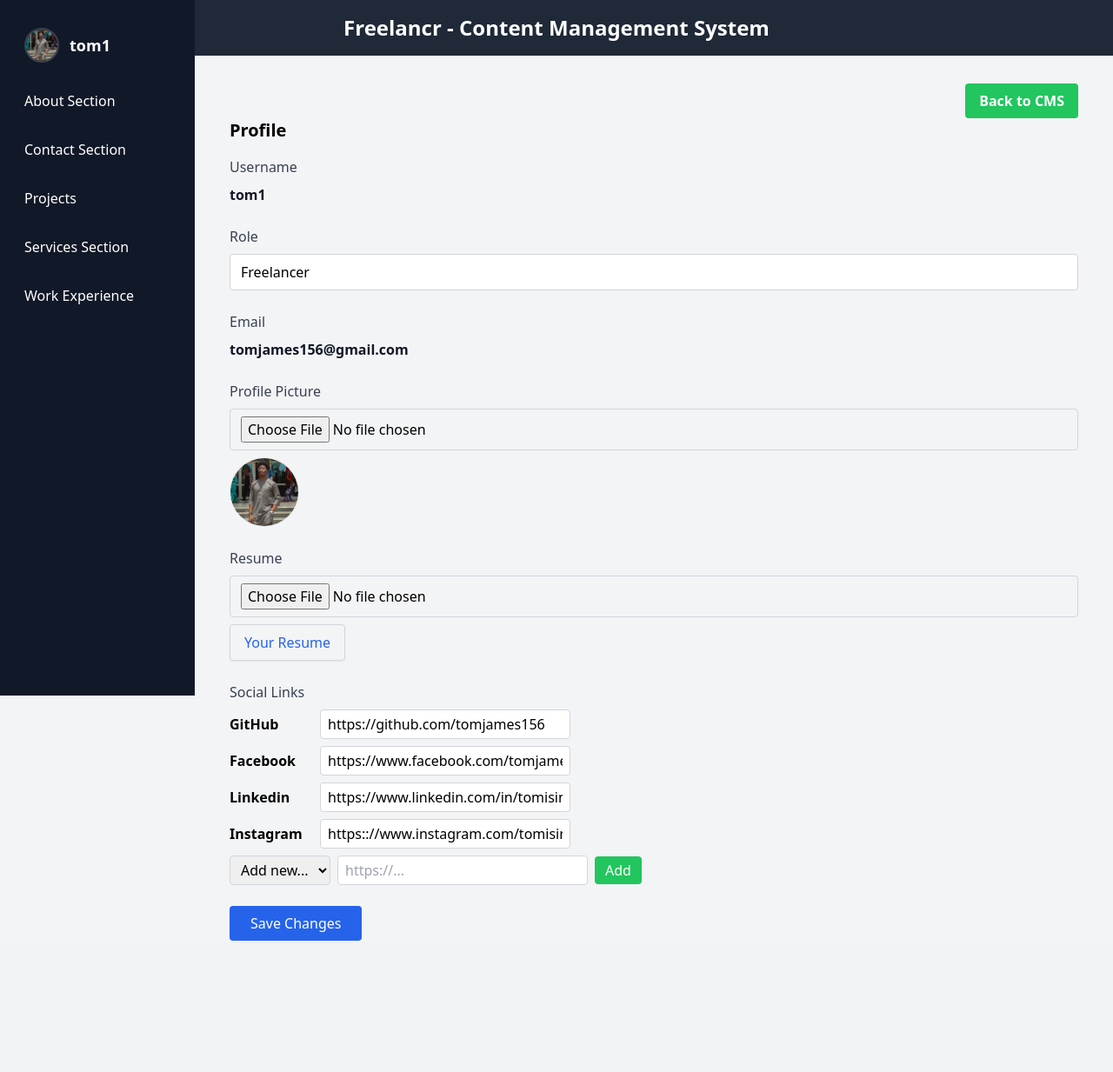
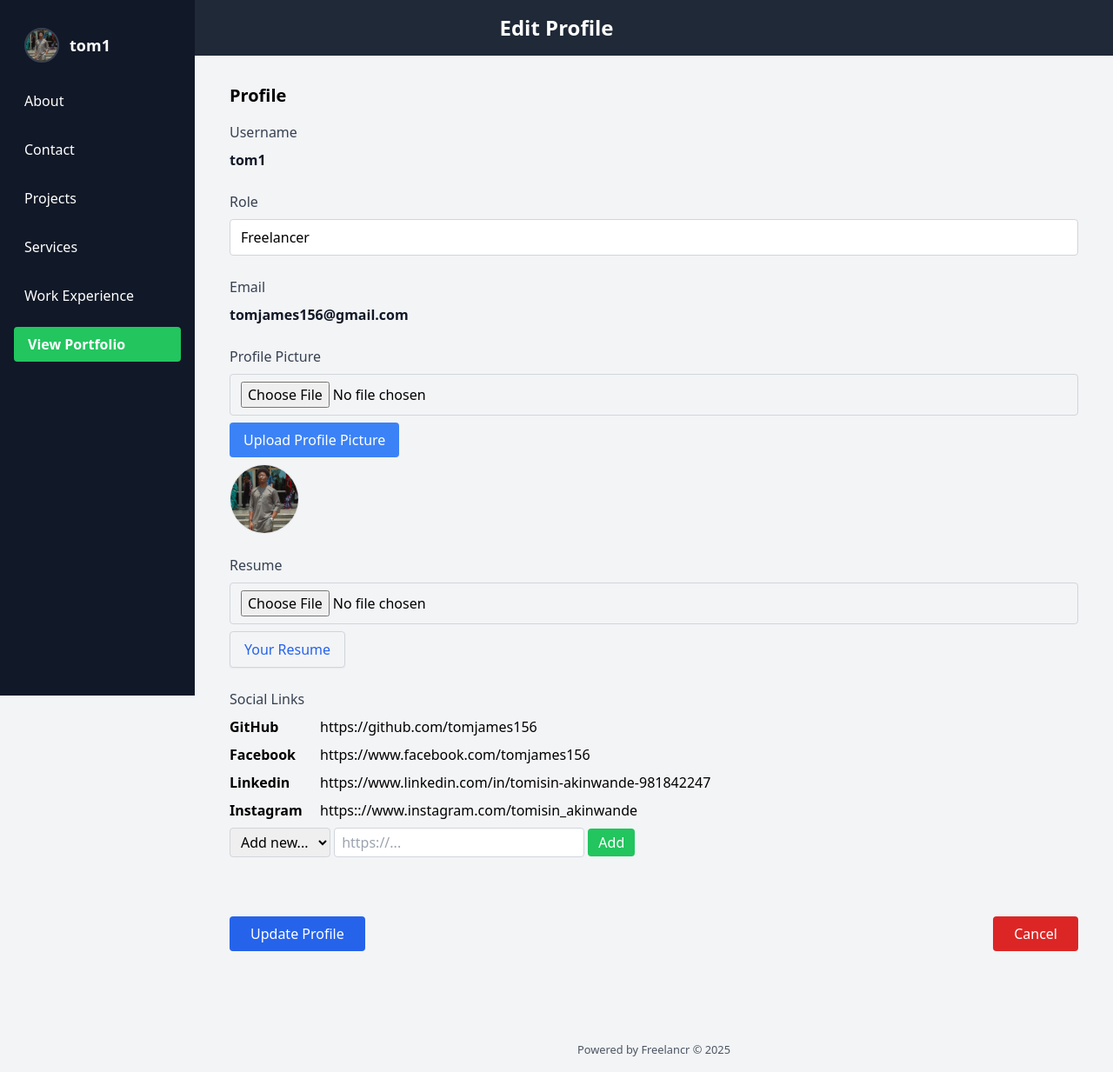
Before and after one commit to tomjames156/showyy, a Flask app: page /cms/tom1/profile/edit in a window 1280 px wide. Shown: the whole page at 87% size. Before the commit the page ends 1082 px from the top, so only its background shows below. Run offline with Flask 3, Linux system fonts and the light colour scheme; parts of the project's set-up code (start-up, migrations or seed data) failed here and were passed over; some libraries are stand-ins or nearby versions.

Commit message:
added cms base layout html

```diff
--- /dev/null
+++ b/backend/templates/cms_base_layout.html
@@ -0,0 +1,90 @@
+<!DOCTYPE html>
+<html lang="en">
+<head>
+    <meta charset="UTF-8">
+    {% block head %}
+    <title>Freelancr | {% block title %} {% endblock %} </title>
+    <meta name="viewport" content="width=device-width, initial-scale=1.0">
+    <!-- Tailwind CSS CDN -->
+    <script src="https://cdn.tailwindcss.com"></script>
+    <!-- Logo in header -->
+    <link rel="icon" type="image/png" href="{{ url_for('static', filename='images/logoo.png') }}">
+    <style>
+        main{
+            scroll-behaviour: smooth;
+            overflow-y: scroll;
+            scroll-padding-top: 2rem;
+        }
+        .logo-img {
+            height: 2.5rem;
+            width: 2.5rem;
+            object-fit: contain;
+            display: inline-block;
+            vertical-align: middle;
+        }
+
+        @media (min-width: 640px) {
+            main, footer {
+                margin-left: 14rem;
+            }
+    </style>
+    <script>
+        // Smooth scroll for side nav
+        // Add scroll-padding-top to html for smooth scroll offset
+        document.documentElement.style.scrollPaddingTop = '1rem';
+
+        document.querySelectorAll('aside nav a').forEach(link => {
+            link.addEventListener('click', function(e) {
+            const targetId = this.getAttribute('href').substring(1);
+            const target = document.getElementById(targetId);
+            if (target) {
+                e.preventDefault();
+                target.scrollIntoView({ behavior: 'smooth' });
+            }
+            });
+        });
+    </script>
+    {% endblock %}
+</head>
+<body class="bg-gray-100 relative h-full w-full">
+    <header class="bg-gray-800 text-white py-4 text-center">
+        <h1 class="text-2xl font-bold">{% block page_title %} {% endblock %}</h1>
+    </header>
+    <aside class="fixed top-0 left-0 h-full w-56 bg-gray-900 text-white flex flex-col py-8 px-4 z-20">
+        <nav class="flex flex-col gap-4">
+            <a href="{{url_for('views.profile', username=profile.username)}}"
+               class="flex items-center gap-3 px-3 mb-2 hover:bg-gray-800 rounded transition">
+                {% if profile.portfolio.profile_pic %}
+                <img src="{{ url_for('static', filename='images/' + profile.portfolio.profile_pic) }}" alt="Profile Picture" class="w-10 h-10 rounded-full object-cover border-2 border-gray-700">
+                {% else %}
+                <img src="{{ url_for('static', filename='images/' ~ 'default_usr.jpg') }}" alt="Profile Picture" class="w-10 h-10 rounded-full object-cover border-2 border-gray-700">
+                {% endif %}
+                <span class="font-bold text-lg">{{ profile.username }}</span>
+            </a>
+            <a href="{{url_for('views.cms', username=profile.username)}}#about-section"
+               class="hover:bg-gray-700 rounded px-3 py-2 transition">About</a>
+            <a href="{{url_for('views.cms', username=profile.username)}}#contact-section"
+               class="hover:bg-gray-700 rounded px-3 py-2 transition">Contact</a>
+            <a href="{{url_for('views.cms', username=profile.username)}}#projects-section"
+               class="hover:bg-gray-700 rounded px-3 py-2 transition">Projects</a>
+            <a href="{{url_for('views.cms', username=profile.username)}}#services-section"
+               class="hover:bg-gray-700 rounded px-3 py-2 transition">Services</a>
+            <a href="{{url_for('views.cms', username=profile.username)}}#experiences-section"
+               class="hover:bg-gray-700 rounded px-3 py-2 transition">Work Experience</a>
+            <a href="{{url_for('views.portfolio', username=profile.username)}}" target="_blank"
+               class="bg-green-500 hover:bg-green-600 text-white font-semibold py-2 px-4 rounded transition duration-200">
+                View Portfolio
+            </a>
+        </nav>
+    </aside>
+    <main class="px-10">
+        {% block content %}
+        {% endblock %}
+    </main>
+    <footer class="text-center text-gray-600 text-[0.8rem] mt-20 mb-4">
+            Powered by Freelancr &copy; 2025
+    </footer>
+</body>
+{% block inline_js %}
+{% endblock %}
+</html>
--- a/backend/templates/profile.html
+++ b/backend/templates/profile.html
@@ -1,79 +1,16 @@
-<!DOCTYPE html>
-<html lang="en">
-<head>
-    <meta charset="UTF-8">
-    <title>Content Management System</title>
-    <meta name="viewport" content="width=device-width, initial-scale=1.0">
-    <!-- Tailwind CSS CDN -->
-    <script src="https://cdn.tailwindcss.com"></script>
-    <link rel="icon" type="image/png" href="{{ url_for('static', filename='images/logoo.png') }}">
-    </head>
-    <style>
-        .logo-img {
-            height: 2.5rem;
-            width: 2.5rem;
-            object-fit: contain;
-            display: inline-block;
-            vertical-align: middle;
-        }
-    </style>
-</head>
-<body class="bg-gray-100">
-    <header class="bg-gray-800 text-white py-4 text-center">
-        <h1 class="text-2xl font-bold">Freelancr - Content Management System</h1>
-    </header>
-    <aside class="fixed top-0 left-0 h-full w-56 bg-gray-900 text-white flex flex-col py-8 px-4 z-20">
-        <nav class="flex flex-col gap-4">
-            <div class="flex items-center gap-3 px-3 mb-2">
-                {% if profile.portfolio.profile_pic %}
-                <img src="{{ url_for('static', filename='images/' + profile.portfolio.profile_pic) }}" alt="Profile Picture" class="w-10 h-10 rounded-full object-cover border-2 border-gray-700">
-                {% else %}
-                <img src="{{ url_for('static', filename='images/' ~ 'default_usr.jpg') }}" alt="Profile Picture" class="w-10 h-10 rounded-full object-cover border-2 border-gray-700">
-                {% endif %}
-                <span class="font-bold text-lg">{{ profile.username }}</span>
-            </div>
-            <a href="./../edit#about-section" class="hover:bg-gray-700 rounded px-3 py-2 transition">About Section</a>
-            <a href="./../edit#contact-section" class="hover:bg-gray-700 rounded px-3 py-2 transition">Contact Section</a>
-            <a href="./../edit#projects-section" class="hover:bg-gray-700 rounded px-3 py-2 transition">Projects</a>
-            <a href="./../edit#services-section" class="hover:bg-gray-700 rounded px-3 py-2 transition">Services Section</a>
-            <a href="./../edit#experiences-section" class="hover:bg-gray-700 rounded px-3 py-2 transition">Work Experience</a>
-        </nav>
-    </aside>
-    <style>
-        @media (min-width: 640px) {
-            main {
-                margin-left: 14rem;
-            }
-        }
-    </style>
-    <script>
-        // Smooth scroll for side nav
-        // Add scroll-padding-top to html for smooth scroll offset
-        document.documentElement.style.scrollPaddingTop = '1rem';
-
-        document.querySelectorAll('aside nav a').forEach(link => {
-            link.addEventListener('click', function(e) {
-            const targetId = this.getAttribute('href').substring(1);
-            const target = document.getElementById(targetId);
-            if (target) {
-                e.preventDefault();
-                target.scrollIntoView({ behavior: 'smooth' });
-            }
-            });
-        });
-    </script>
+{% extends "cms_base_layout.html" %}
+<body class="bg-gray-100 ">
+    {% block page_title %} Edit Profile {% endblock %}
     <main class="px-10">
+        {% block content %}
         <div class="container mx-auto mt-8">
             <div class="container mx-auto mt-6 flex justify-end">
-            <a href="./../edit" class="bg-green-500 hover:bg-green-600 text-white font-semibold py-2 px-4 rounded transition duration-200">
-                Back to CMS
-            </a>
         </div>
             <h2 class="text-xl font-semibold mb-4">Profile</h2>
         </div>
         <form method="POST" enctype="multipart/form-data" class="space-y-6">
             <div>
-                <label for="username" class="block text-gray-700 font-medium mb-2">Username</label>
+                <div class="block text-gray-700 font-medium mb-2">Username</div>
                 <span class="font-bold text-gray-900">{{ profile.username }}</span>
             </div>
             <div>
@@ -81,14 +18,16 @@
                 <input type="text" id="role" name="role" value="{{ profile.portfolio.role }}" class="w-full border border-gray-300 rounded px-3 py-2 focus:outline-none focus:ring-2 focus:ring-blue-400">
             </div>
             <div>
-                <label for="email" class="block text-gray-700 font-medium mb-2">Email</label>
+                <div for="email" class="block text-gray-700 font-medium mb-2">Email</div>
                 <span class="font-bold text-gray-900">{{ profile.email }}</span>
             </div>
             <div>
                 <label for="profile_pic" class="block text-gray-700 font-medium mb-2">Profile Picture</label>
                 <input type="file" id="profile_pic" name="profile_pic" class="w-full border border-gray-300 rounded px-3 py-2">
+                <button type="button" id="uploadProfilePicBtn" class="mt-2 bg-blue-500 text-white px-4 py-2 rounded" onclick="() => alert('Nooo')">Upload Profile Picture</button>
+                <div id="profilePicUploadMsg" class="mt-2 text-sm"></div>
                 {% if profile.portfolio.profile_pic %}
-                <img src="{{ url_for('static', filename='images/' + profile.portfolio.profile_pic) }}" alt="Current Profile Picture" class="mt-2 w-20 h-20 rounded-full object-cover border">
+                <img id="currentProfilePic" src="{{ url_for('static', filename='images/' + profile.portfolio.profile_pic) }}" alt="Current Profile Picture" class="mt-2 w-20 h-20 rounded-full object-cover border">
                 {% endif %}
             </div>
             <div>
@@ -109,11 +48,13 @@
                     <div class="flex items-center gap-2">
                         <input type="hidden" name="social_link_id_{{ loop.index }}" value="{{ link.id }}">
                         <span class="font-bold w-24">{{ link.link_type }}</span>
-                        <input type="url" name="social_link_value_{{ loop.index }}" value="{{ link.link_value }}" placeholder="https://..." class="border border-gray-300 rounded px-2 py-1 w-72">
+                        <span>{{ link.link_value }}</span>
                     </div>
                     {% endfor %}
                     <!-- New social link input -->
                     <div class="flex items-center gap-2">
+                        <form id="add-social-link-form">
+                            <div class="h-content">
                                 <select name="new_social_link_type" class="border border-gray-300 rounded px-2 py-1">
                                     <option value="">Add new...</option>
                                     <option value="GitHub">GitHub</option>
@@ -122,13 +63,87 @@
                                     <option value="Website">Website</option>
                                     <!-- Add more options as needed -->
                                 </select>
-                        <input type="url" name="new_social_link_value" placeholder="https://..." class="border border-gray-300 rounded px-2 py-1 w-72">
+                                <input type="url" name="new_social_link_value" placeholder="https://..." class="border border-gray-300 rounded px-2 py-1 w-72 mb-5">
                                 <button type="submit" name="add_social_link" value="1" class="bg-green-500 text-white px-3 py-1 rounded hover:bg-green-600 transition">Add</button>
                             </div>
                         </div>
                 </div>
-
-            <button type="submit" class="bg-blue-600 text-white px-6 py-2 rounded hover:bg-blue-700 transition">Save Changes</button>
+            </div>
+            <div class="flex justify-between">
+                <button
+                        type="submit" class="bg-blue-600 text-white my-6 px-6 py-2 rounded
+                        hover:bg-red-700
+                        transition">Update Profile</button>
+                <a href="{{url_for('views.cms', username=profile.username)}}"
+                        class="bg-red-600 text-white my-6 px-6 py-2 rounded hover:bg-red-700 transition">Cancel</a>
+            </div>
         </form>
+        {% endblock %}
     </main>
 </body>
+<script>
+    document.getElementById('add-social-link-form').addEventListener('submit', function(event) {
+        event.preventDefault(); // Prevent the default form submission
+
+        const formData = new FormData(this);
+
+        fetch('/social_links/', {
+            method: 'POST',
+            body: formData,
+            headers: {
+                'Authorization': 'Bearer {{ jwt_token }}' // Assuming the JWT token is stored in a variable
+            }
+        })
+        .then(response => response.json())
+        .then(data => {
+            if (data.success) {
+                alert('Social link added successfully!');
+                location.reload(); // Reload the page to see the changes
+            } else {
+                alert('Error adding social link: ' + data.message);
+            }
+        })
+        .catch(error => console.error('Error:', error));
+    });
+
+    document.getElementById('uploadProfilePicBtn').addEventListener('click', function(event) {
+        const fileInput = document.getElementById('profile_pic');
+        const msgDiv = document.getElementById('profilePicUploadMsg');
+        console.log(fileInput.files);
+        if (!fileInput.files.length) {
+            msgDiv.textContent = 'Please select a file to upload.';
+            msgDiv.className = 'mt-2 text-sm text-red-600';
+            return;
+        }
+        const formData = new FormData();
+        formData.append('profile_pic', fileInput.files[0]);
+        try {
+            const res = await fetch('/profile/upload_pic', {
+                method: 'POST',
+                body: formData,
+                headers: {
+                    'Authorization': 'Bearer {{ jwt_token }}'
+                }
+            });
+            const data = await res.json();
+            if (res.ok && data.success) {
+                msgDiv.textContent = 'Profile picture updated!';
+                msgDiv.className = 'mt-2 text-sm text-green-600';
+                // Update the displayed image if present
+                if (data.new_pic_url) {
+                    const img = document.getElementById('currentProfilePic');
+                    if (img) img.src = data.new_pic_url + '?t=' + Date.now();
+                } else {
+                    location.reload();
+                }
+            } else {
+                msgDiv.textContent = data.message || 'Upload failed.';
+                msgDiv.className = 'mt-2 text-sm text-red-600';
+            }
+        } catch (err) {
+            msgDiv.textContent = 'Error uploading: ' + err.message;
+            msgDiv.className = 'mt-2 text-sm text-red-600';
+        }
+    });
+</script>
+</html>
--- a/backend/views.py
+++ b/backend/views.py
@@ -80,7 +80,7 @@ def get_date_string(date):
 
 
 @views.route('/profile/<string:username>/', methods=['GET'])
-def get_user_profile(username):
+def portfolio(username):
     profile = User.query.filter_by(username=username).one_or_404()
     return render_template('portfolio.html', profile=profile.profile_dict(), get_date_string=get_date_string)
 
@@ -97,7 +97,7 @@ def get_user_profile_data(username):
 
 
 @views.route('/cms/<string:username>/edit', methods=['GET'])
-def create_tool(username):
+def cms(username):
     profile = User.query.filter_by(username=username).one_or_404()
     locations = Location.query.all()
     access_token = create_access_token(identity=username, expires_delta=datetime.timedelta(days=100))
@@ -107,7 +107,7 @@ def create_tool(username):
 
 
 @views.route('/cms/<string:username>/profile/edit', methods=['GET'])
-def update_profile(username):
+def profile(username):
     user = User.query.filter_by(username=username).one_or_404()
     portfolio = Portfolio.query.filter_by(user_id=user.id).first()
     access_token = create_access_token(identity=username, expires_delta=datetime.timedelta(days=100))
```
Also changed, not shown: backend/templates/cms.html (+14 -76 lines), instance/folio.db. Lines whose indentation alone changed are shown as unchanged.
